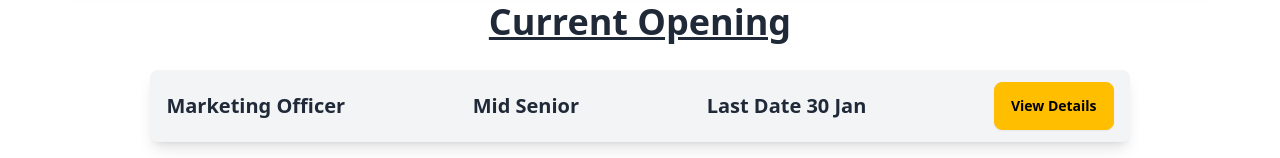
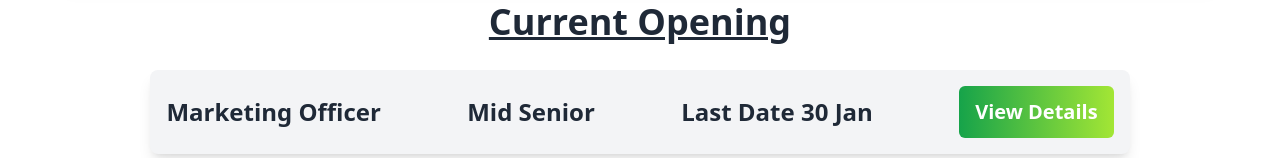
Before and after one commit to Mdsakib999/tazan-group, a React (Vite) app: page /career in a window 1280 px wide. Shown: the part 642-800 px from the top of the page. Built offline with nearby package versions, Linux system fonts and the light colour scheme.

Commit message:
career page job desc

```diff
--- a/src/components/Career.jsx
+++ b/src/components/Career.jsx
@@ -31,11 +31,13 @@ const Career = () => {
 
       <h1 className="text-center mt-2 lg:mt-5 text-xl lg:text-4xl font-bold underline">Current Opening</h1>
 
-      <div className="w-[95%] lg:w-[85%] mt-3 lg:mt-7 px-2 py-2 lg:px-4 lg:py-3 mx-auto flex justify-between items-center bg-gray-100 rounded-lg mb-8 shadow-lg">
-        <p className="font-semibold text-base lg:text-xl">Marketing Officer</p>
-        <p className="hidden lg:block font-semibold text-base lg:text-xl">Mid Senior</p>
-        <p className="font-semibold text-base lg:text-xl">Last Date 30 Jan</p>
-        <p className="btn btn-warning">View Details</p>
+      <div className="w-[95%] lg:w-[85%] mt-3 lg:mt-7 px-2 py-2 lg:px-4 lg:py-4 mx-auto flex justify-between items-center bg-gray-100 rounded-lg mb-20 shadow-lg">
+        <p className="font-semibold text-base lg:text-2xl">Marketing Officer</p>
+        <p className="hidden lg:block font-semibold text-base lg:text-2xl">Mid Senior</p>
+        <p className="font-semibold text-base lg:text-2xl">Last Date 30 Jan</p>
+
+        <p className="px-3 lg:px-4 py-3 rounded-md
+          text-white lg:text-xl font-semibold bg-gradient-to-r from-green-600 to-lime-400 hover:from-lime-300 hover:to-green-600">View Details</p>
       </div>
 
     </div>
```
